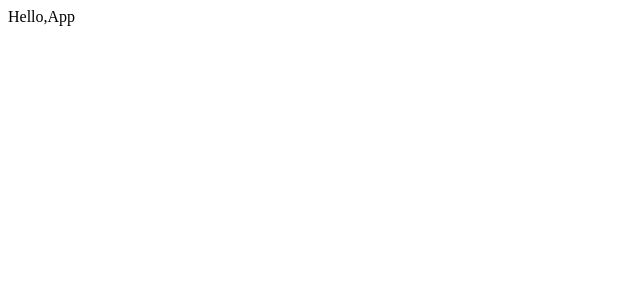
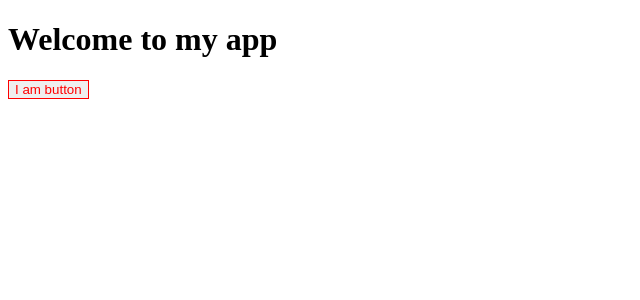
Before and after one commit to tiansQAQ/learn-react-2023, a React app: page / in a window 1280 px wide. Shown: the top 300 px of the page, without its empty margins (0-640 px from the left). Built offline with nearby package versions, Linux system fonts and the light colour scheme.

Commit message:
chore:加载css模块

```diff
--- a/package.json
+++ b/package.json
@@ -28,7 +28,9 @@
     "@babel/preset-env": "^7.21.5",
     "@babel/preset-react": "^7.18.6",
     "babel-loader": "^9.1.2",
+    "css-loader": "^6.7.4",
     "html-webpack-plugin": "^5.5.1",
+    "style-loader": "^3.3.3",
     "webpack": "^5.82.1",
     "webpack-cli": "^5.1.1",
     "webpack-dev-server": "^4.15.0"
--- a/src/App.js
+++ b/src/App.js
@@ -1,4 +1,11 @@
 import React from 'react'
+import MyButton from './chapter1/MyButton.jsx'
+
 export default function App() {
-  return <div>Hello,App</div>
+  return (
+    <>
+      <h1>Welcome to my app</h1>
+      <MyButton />
+    </>
+  )
 }
--- /dev/null
+++ b/src/chapter1/MyButton.jsx
@@ -0,0 +1,7 @@
+// css采用模块化
+import classes from './button.module.css'
+import React from 'react'
+
+export default function MyButton() {
+  return <button className={`${classes.btn} ${classes['btn-border']}`}>I am button</button>
+}
--- /dev/null
+++ b/src/chapter1/button.module.css
@@ -0,0 +1,6 @@
+.btn {
+  color: red;
+}
+.btn-border {
+  border: 1px solid red;
+}
--- a/webpack.config.js
+++ b/webpack.config.js
@@ -15,9 +15,22 @@ module.exports = {
     rules: [
       // 使用babel-loader转换jsx
       {
-        test: /\.js$/,
+        test: /\.(js|jsx)$/,
         use: 'babel-loader',
         exclude: /node_modules/
+      },
+      // 加载 CSS 文件
+      {
+        test: /\.css$/,
+        use: [
+          { loader: 'style-loader' },
+          {
+            loader: 'css-loader',
+            options: {
+              modules: true
+            }
+          }
+        ]
       }
     ]
   },
```
Also changed, not shown: 1 other file (tests, documents, lock files or other folders).
